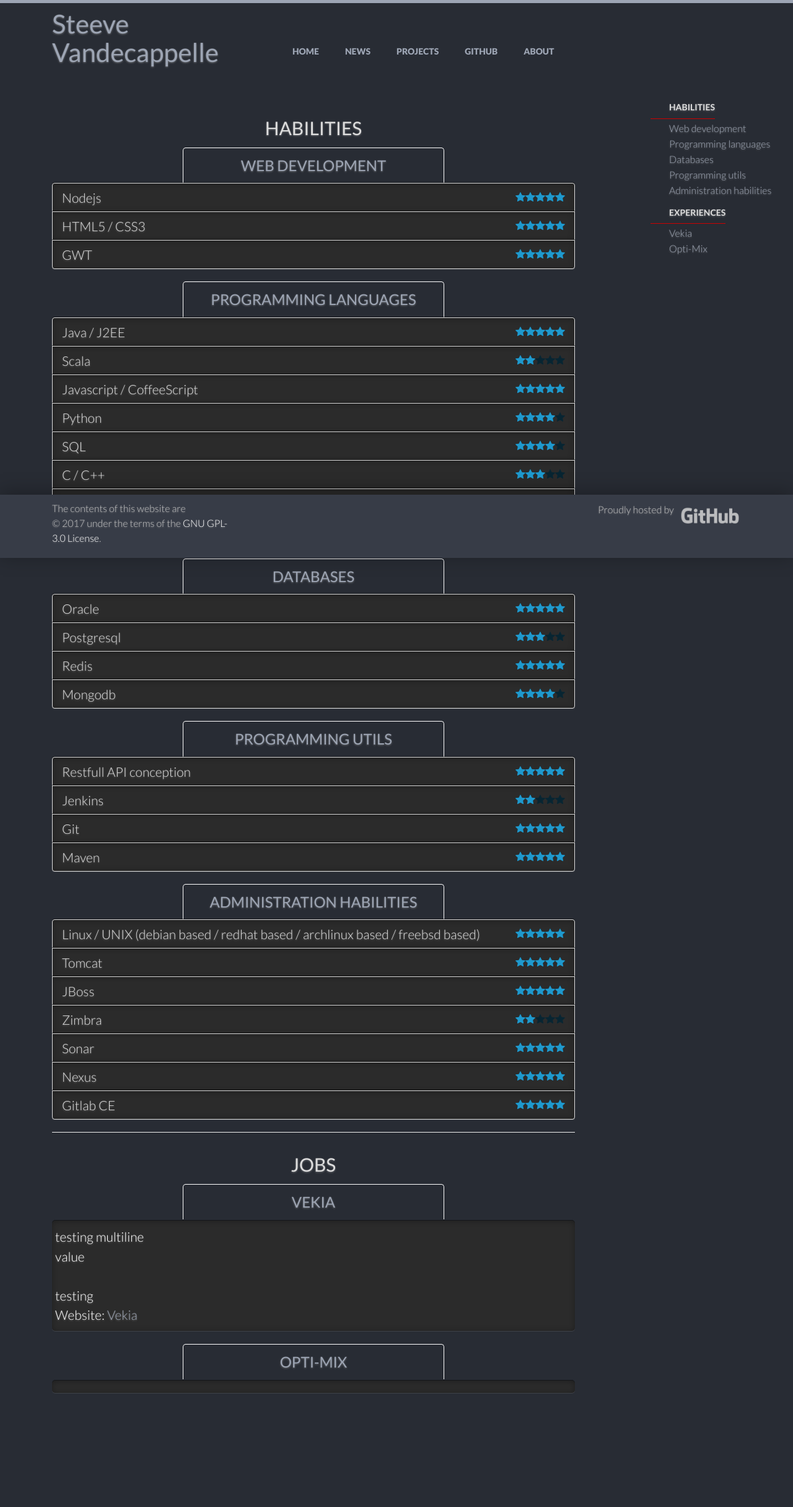
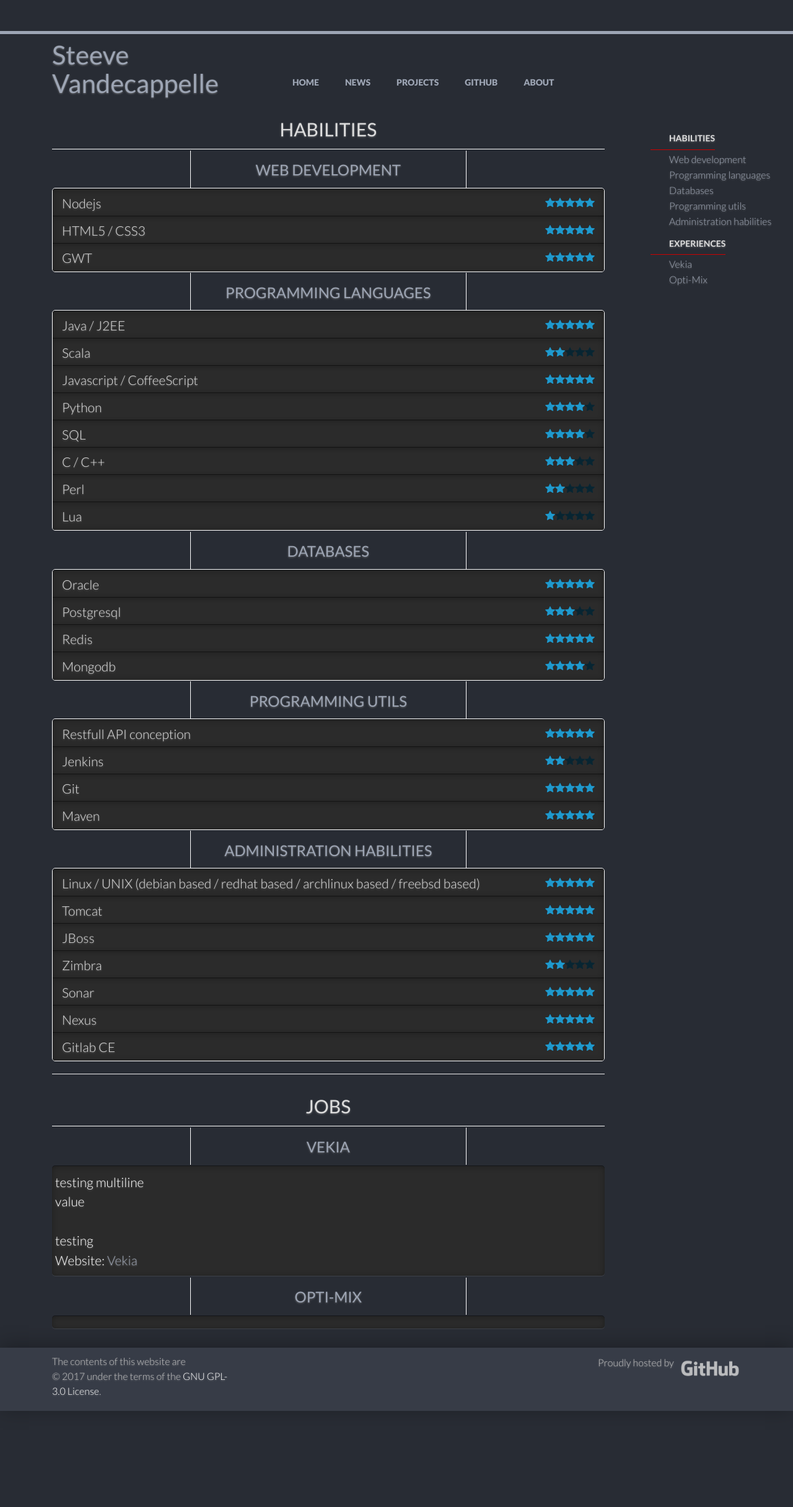
Before and after one commit to svandecappelle/svandecappelle.github.io, a Jekyll site: the page built from index.md, in a window 1280 px wide. Shown: the whole page at 62% size. Built offline with Jekyll 4.4.1, drawn with Linux system fonts in a browser that asks for light colours; after the commit the page ends 2276 px from its top, so only the background shows below that.

Commit message:
height issues + style on curriculum

```diff
--- a/_includes/curriculum.html
+++ b/_includes/curriculum.html
@@ -1,3 +1,4 @@
+<main id="curriculum">
   <section class="news">
     <div class="grid">
       <div class="unit four-fifths">
@@ -51,3 +52,4 @@
       <div class="clear"></div>
     </div>
   </section>
+</main>
--- a/_layouts/page.html
+++ b/_layouts/page.html
@@ -1,7 +1,6 @@
 ---
 layout: base
 ---
-{% include top.html %}
 <main>
   {{ content }}
 </main>
--- a/_sass/_gridism.scss
+++ b/_sass/_gridism.scss
@@ -60,7 +60,7 @@
 .grid .one-fifth,      .grid .w-1-5 { width: 20%; }
 .grid .two-fifths,     .grid .w-2-5 { width: 40%; }
 .grid .three-fifths,   .grid .w-3-5 { width: 60%; }
-.grid .four-fifths,    .grid .w-4-5 { width: 80%; padding: 5%;}
+.grid .four-fifths,    .grid .w-4-5 { width: 80%;}
 .grid .golden-small,   .grid .w-g-s { width: 38.2716%; } /* Golden section: smaller piece */
 .grid .golden-large,   .grid .w-g-l { width: 61.7283%; } /* Golden section: larger piece */
 
--- a/_sass/_style.scss
+++ b/_sass/_style.scss
@@ -2,6 +2,8 @@
 
  html {
    box-sizing: border-box;
+   height: 100%;
+   position: relative;
  }
 
  *,
@@ -13,10 +15,6 @@
 body {
   font: 300 21px Lato, 'Helvetica Neue', Helvetica, Arial, sans-serif;
   color: #ddd;
-  position: absolute;
-  top: 0;
-  left: 0;
-  right: 0;
   background-color: #282C34;
   text-shadow: 0 1px 3px rgba(181, 181, 181, 0.5);
   -webkit-font-feature-settings: "kern" 1;
@@ -25,7 +23,6 @@
   font-feature-settings: "kern" 1;
   font-kerning: normal;
   margin: 0;
-  padding-bottom: 5em;
 }
 
 .clear {
@@ -181,11 +178,15 @@
 /* Footer */
 
 footer {
-  position: fixed;
-  bottom: 0px;
   background-color: #373C47;
   font-size: 16px;
   color: #c0c0c0;
+
+  position: static;
+  left: 0;
+  bottom: 0;
+  width: 100%;
+  overflow: hidden;
 
   @include box-shadow(0 -3px 30px rgba(0, 0, 0, 0.3));
 
--- a/_sass/personal.scss
+++ b/_sass/personal.scss
@@ -18,6 +18,12 @@
 
 .header-is-sticky header{
   @include box-shadow(0px 1px 12px rgba(0,0,0,0.5));
+  z-index: 1 !important;
+}
+
+.unit.four-fifths h2 {
+  border-bottom: 1px solid white;
+  margin-bottom: 20px;
 }
 
 .unit.four-fifths h2, .unit.four-fifths h3{
@@ -28,15 +34,23 @@
   padding-bottom: 15px;
 }
 
-.unit.four-fifths h3 {
-  // text-decoration: overline;
-  border-top: 1px solid white;
-  border-left: 1px solid white;
-  border-right: 1px solid white;
-  border-radius: 5px 5px 0px 0px;
+.unit.four-fifths h3{
   width: 50%;
   margin-left: auto;
   margin-right: auto;
+  position: relative;
+}
+
+.unit.four-fifths h3:before {
+  border-left: 1px solid white;
+  border-right: 1px solid white;
+  content: '';
+  width: 100%;
+  position: absolute;
+  left: 0;
+  right: 0;
+  height: 6rem;
+  bottom: 0;
 }
 
 #curriculum-sumary{
@@ -50,6 +64,37 @@
   }
 }
 
+main {
+  height: calc(100% - 18rem);
+}
+
+body.wrap{
+  padding-top: 5rem;
+  height: 100%;
+  position: relative;
+}
+
+main#curriculum section.news h3{
+  padding-top: 110px;
+  margin-top: -110px;
+  z-index: -1;
+}
+
+ul.list-group {
+  border: 1px solid white;
+  border-radius: 5px;
+  padding-top: 1px;
+}
+
+ul.list-group li.list-group-item{
+  border: none;
+  @include transition(all 250ms linear);
+}
+
+ul.list-group li.list-group-item:hover{
+  background-color: #616060;
+  @include transition(all 250ms linear);
+}
 
 $ratingSize: 80px;
 $starActive: "%231F99CD";
```
Also changed, not shown: _layouts/base.html (+0 -7 lines). Lines whose indentation alone changed are shown as unchanged.
